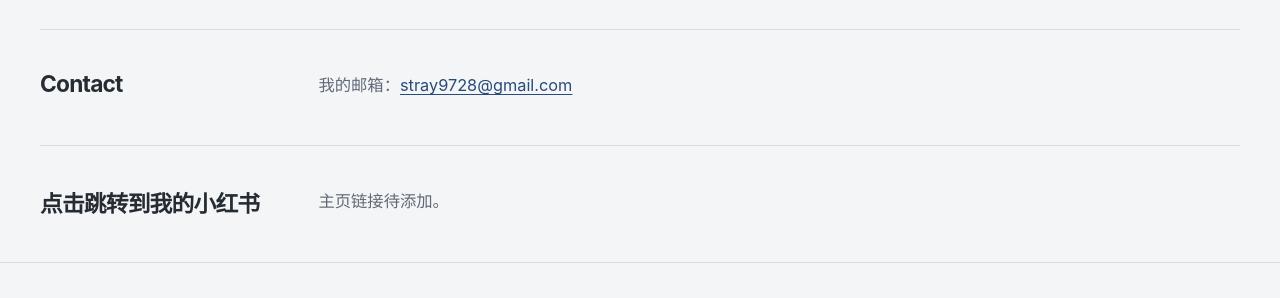
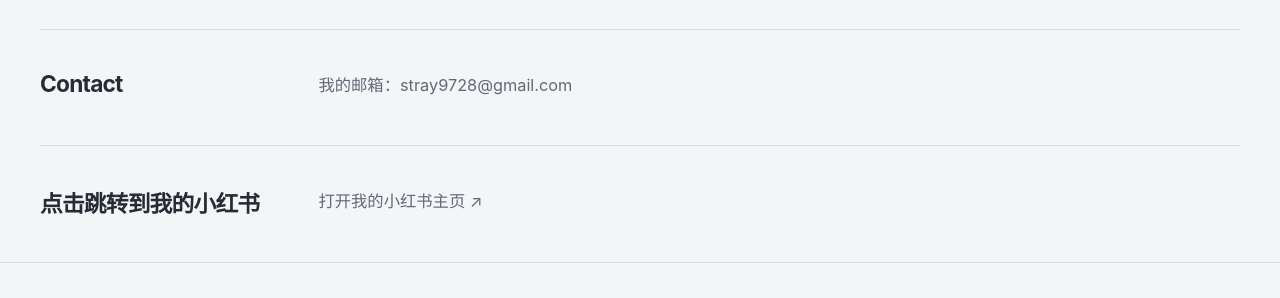
Before and after one commit to STRAY-FLZ/stray-articles, a plain HTML site: page about/index.html in a window 1280 px wide. Shown: the part 721-1019 px from the top of the page. Drawn offline with Linux system fonts and the light colour scheme.

Commit message:
Link Xiaohongshu profile and show contact email as plain text

```diff
--- a/about/index.html
+++ b/about/index.html
@@ -45,8 +45,8 @@
 </div>
   </section>
   <section class="shell editorial-row"><h2>在这里读什么</h2><p>从右上角进入“灵感”，直接阅读所有文章；“旅途”将收录旅行中的文字与照片；“工具”留给笔记和小工具。</p></section>
-  <section class="shell editorial-row"><h2>Contact</h2><p>我的邮箱：<a class="contact-link" href="mailto:stray9728@gmail.com">stray9728@gmail.com</a></p></section>
-  <section class="shell editorial-row"><h2>点击跳转到我的小红书</h2><p>主页链接待添加。</p></section></main>
+  <section class="shell editorial-row"><h2>Contact</h2><p>我的邮箱：stray9728@gmail.com</p></section>
+  <a class="shell editorial-row social-row" href="https://xhslink.cn/o/26XheEjNWZE" target="_blank" rel="noopener noreferrer"><h2>点击跳转到我的小红书</h2><p>打开我的小红书主页 ↗</p></a></main>
   <footer class="site-footer">
     <div class="shell footer-inner"><span>Stray · 文字档案</span><span>记录人、影像与世界</span><a href="../index.html">回到首页 ↑</a></div>
   </footer>
--- a/site.css
+++ b/site.css
@@ -129,8 +129,7 @@ html[data-theme="dark"] .hero-portrait {
 .editorial-row { display: grid; grid-template-columns: 15rem minmax(0, 1fr); gap: 2.4rem; padding-block: 2.5rem 2.7rem; border-top: 1px solid var(--line); align-items: start; }
 .editorial-row h2 { margin: 0; font-size: 1.42rem; font-weight: 750; letter-spacing: -.035em; }
 .editorial-row p { max-width: 42rem; margin: 0; color: var(--muted); font-size: 1.02rem; line-height: 1.9; }
-.contact-link { color: var(--blue); text-decoration: underline; text-underline-offset: .18em; }
-.contact-link:hover { text-decoration-thickness: 2px; }
+.social-row:hover h2, .social-row:focus-visible h2 { color: var(--blue); }
 .education-section { padding-block: 1.25rem; border-top: 1px solid var(--line); }
 .education-summary { display: block; list-style: none; cursor: pointer; user-select: none; touch-action: manipulation; -webkit-tap-highlight-color: rgb(40 75 121 / 10%); }
 .education-summary::-webkit-details-marker { display: none; }
```
